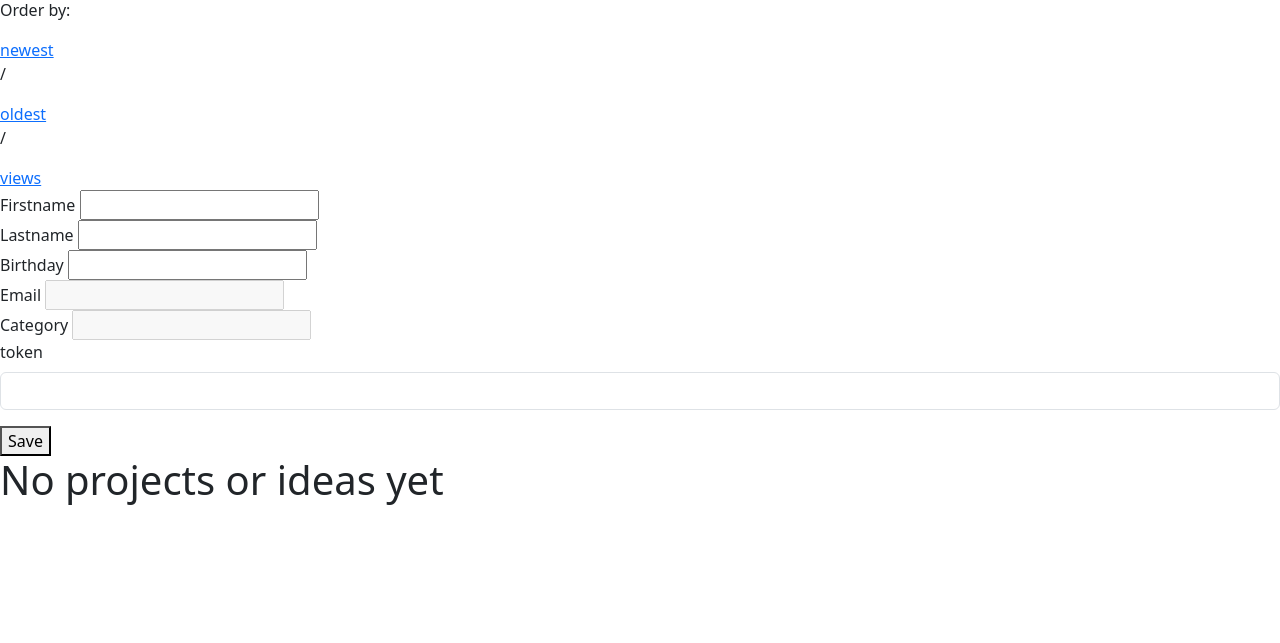
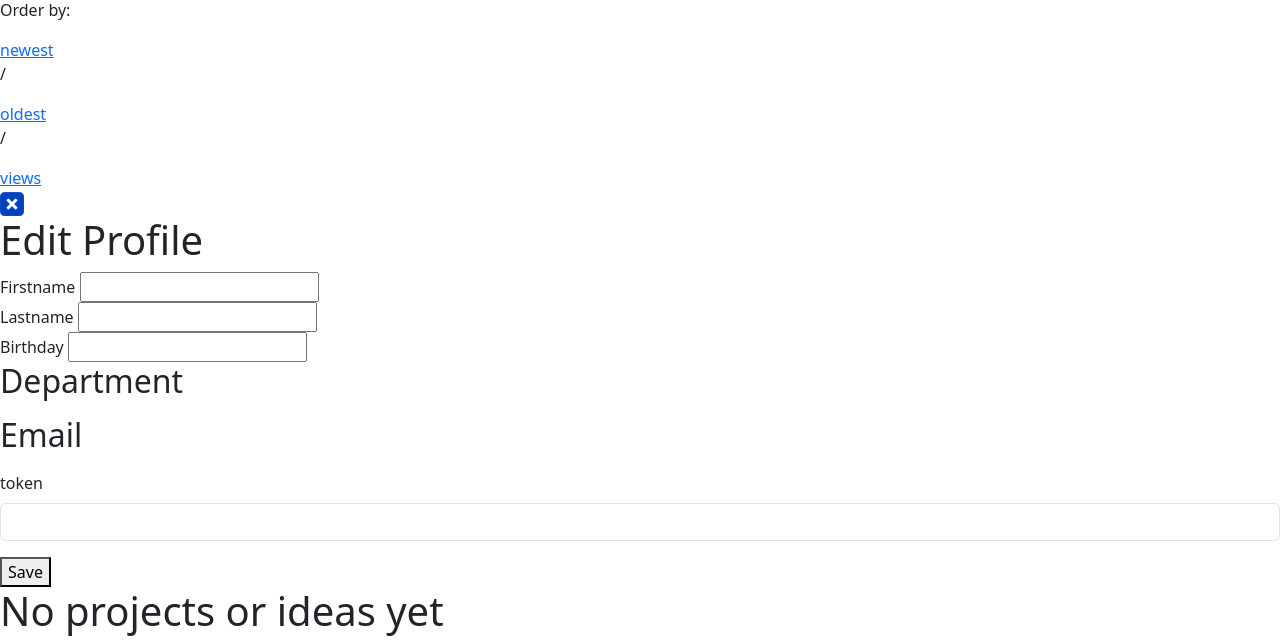
Before and after one commit to amedric/Partake, a Symfony app: template templates/user/show.html.twig in a window 1280 px wide. Shown: the part 464-1107 px from the top of the page. Before the commit the page ends 969 px from the top, so only its background shows below. Run offline with Twig, Linux system fonts and the light colour scheme; the template is opened without the code that fills it, so the values that code supplies are empty; form fields are guessed from the names that the template uses; some libraries are stand-ins or nearby versions.

Commit message:
commit to push branch

```diff
--- a/templates/user/edit.html.twig
+++ b/templates/user/edit.html.twig
@@ -1,13 +1,16 @@
-
-{#    <div class="formUser">#}
-{#        <div class="formUserTitle">#}
-{#            <h1>Edit Profile</h1>#}
-{#        </div>#}
-{#        <div class="formUserBody">#}
-{#            {{ include('user/_form.html.twig', {'button_label': 'Save'}) }}#}
-{#        </div>#}
-{#        <a href="{{ path('app_user_show', {'id': app.user.id, 'orderBy': 'oldest', 'dataType': 'Projects and Ideas'}) }}" class="formUserClose">X</a>#}
-{#    </div>#}
+<div class="ptk-profileFormContainer">
+    <div class="ptk-formCloseContainer">
+        <a class="ptk-formCloseBttn">
+            <img src="{{ asset('build/images/closeBtn.png') }}" alt="Close"/>
+        </a>
+    </div>
+    <div class="ptk-formTitleContainer">
+        <h1 class="ptk-formTitle">Edit Profile</h1>
+    </div>
+    {{ form_start(formEdit) }}
+    <div class="ptk-formErrors ptk-formContainerMargins">
+        {{ form_errors(formEdit) }}
+    </div>
     <div>
         <div class="ptk-formRow ptk-formContainerMargins">
             {{ form_label(formEdit.firstname, null, {'label_attr': {'class': 'ptk-formLabels'}}) }}
@@ -22,14 +25,14 @@
             {{ form_widget(formEdit.birthday, {'attr': {'class': 'ptk-formBirthdayInput'}}) }}
         </div>
         <div class="ptk-formRow ptk-formContainerMargins">
-            {{ form_label(formEdit.email, null, {'label_attr': {'class': 'ptk-formLabels'}}) }}
-            {{ form_widget(formEdit.email, {'attr': {'class': 'ptk-formTitleInput', 'disabled': true}}) }}
+            <h2 class="ptk-formLabels">Department</h2>
+            <p class="ptk-formTitleInput">{{ user.category.title }}</p>
         </div>
     </div>
     <div>
         <div class="ptk-formRow ptk-formContainerMargins">
-            {{ form_label(formEdit.category, null, {'label_attr': {'class': 'ptk-formLabels'}}) }}
-            {{ form_widget(formEdit.category, {'attr': {'class': 'ptk-formTitleInput', 'disabled': true}}) }}
+            <h2 class="ptk-formLabels">Email</h2>
+            <p class="ptk-formTitleInput">{{ user.email }}</p>
         </div>
     </div>
     {{ form_row(formEdit._token) }}
```
